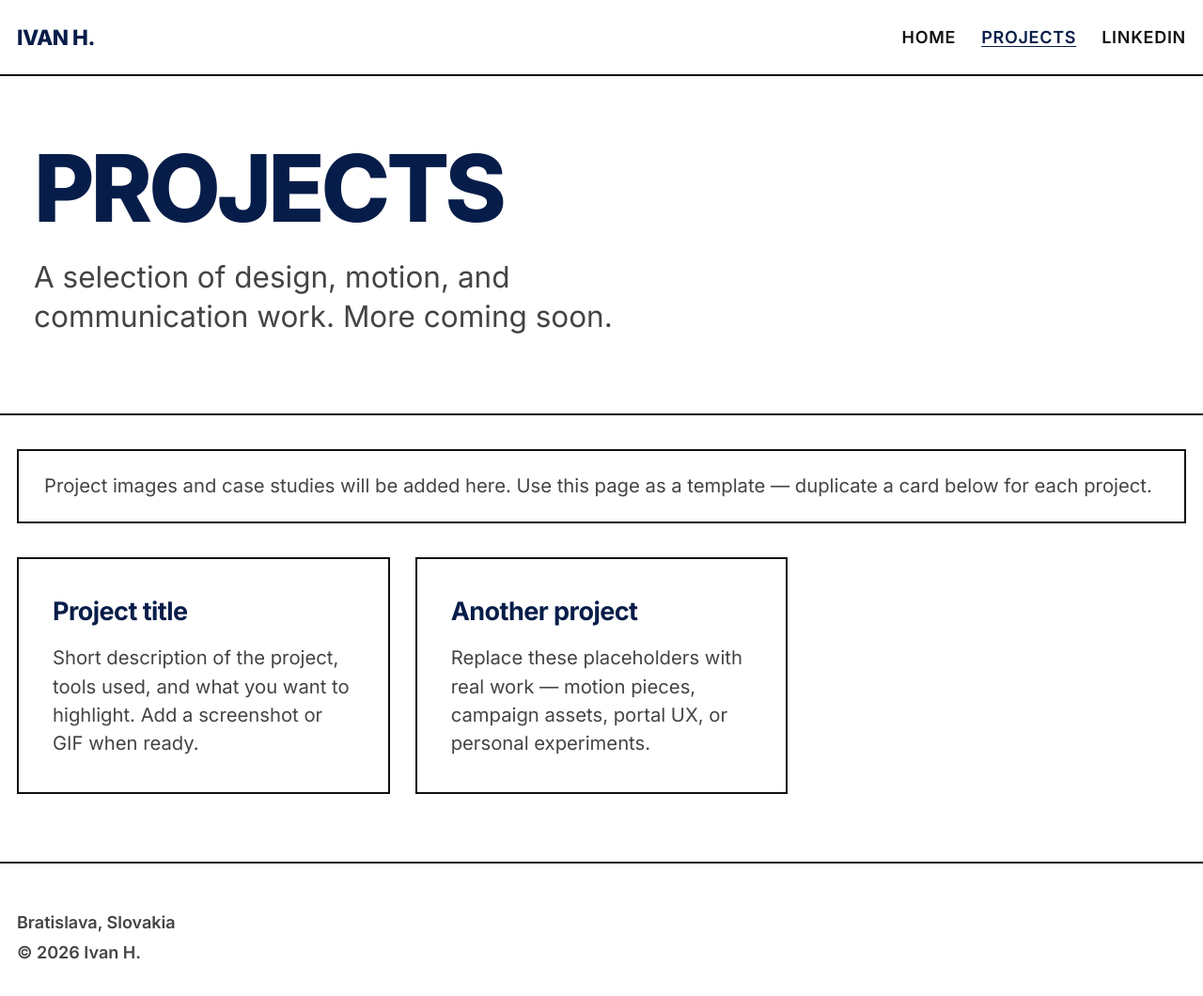
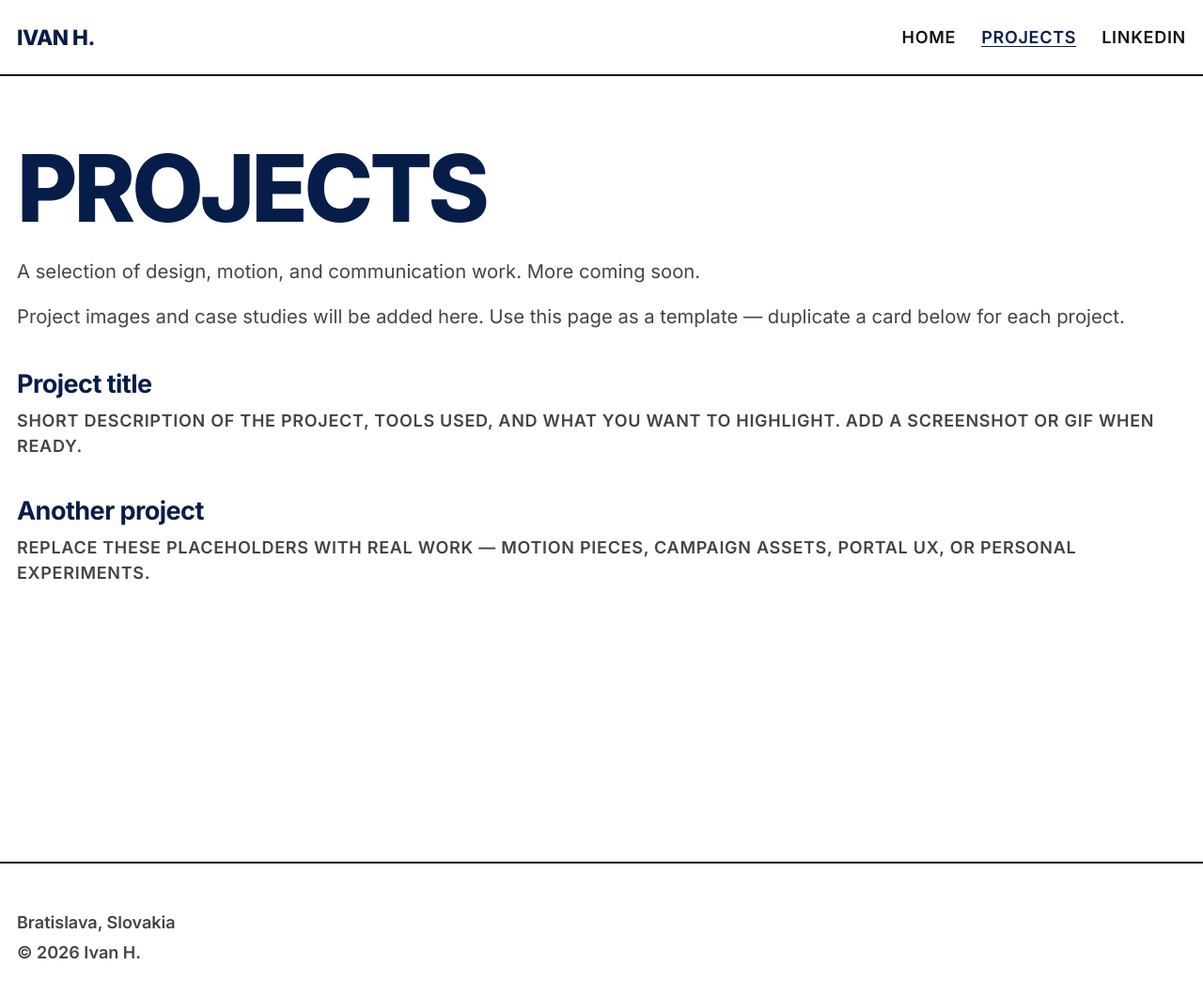
Before and after one commit to ivanhb-sk/ivanhb-sk.github.io, a Jekyll site: the page built from projects.md, in a window 1280 px wide and 1076 px high. Shown: the top 1060 px of the window at 94% size. Built offline with Jekyll 4.4.1, drawn with Linux system fonts in a browser that asks for light colours.

```diff
--- a/projects.md
+++ b/projects.md
@@ -4,21 +4,16 @@ title: Projects
 permalink: /projects/
 ---
 
-<div class="hero">
-  <h1>Projects</h1>
-  <p class="tagline">A selection of design, motion, and communication work. More coming soon.</p>
-</div>
+# Projects
 
-<p class="placeholder-note">Project images and case studies will be added here. Use this page as a template — duplicate a card below for each project.</p>
+A selection of design, motion, and communication work. More coming soon.
 
-<div class="project-grid">
-  <article class="project-card">
-    <h3>Project title</h3>
-    <p>Short description of the project, tools used, and what you want to highlight. Add a screenshot or GIF when ready.</p>
-  </article>
+Project images and case studies will be added here. Use this page as a template — duplicate a card below for each project.
 
-  <article class="project-card">
-    <h3>Another project</h3>
-    <p>Replace these placeholders with real work — motion pieces, campaign assets, portal UX, or personal experiments.</p>
-  </article>
-</div>
+### Project title
+
+Short description of the project, tools used, and what you want to highlight. Add a screenshot or GIF when ready.
+
+### Another project
+
+Replace these placeholders with real work — motion pieces, campaign assets, portal UX, or personal experiments.
```
